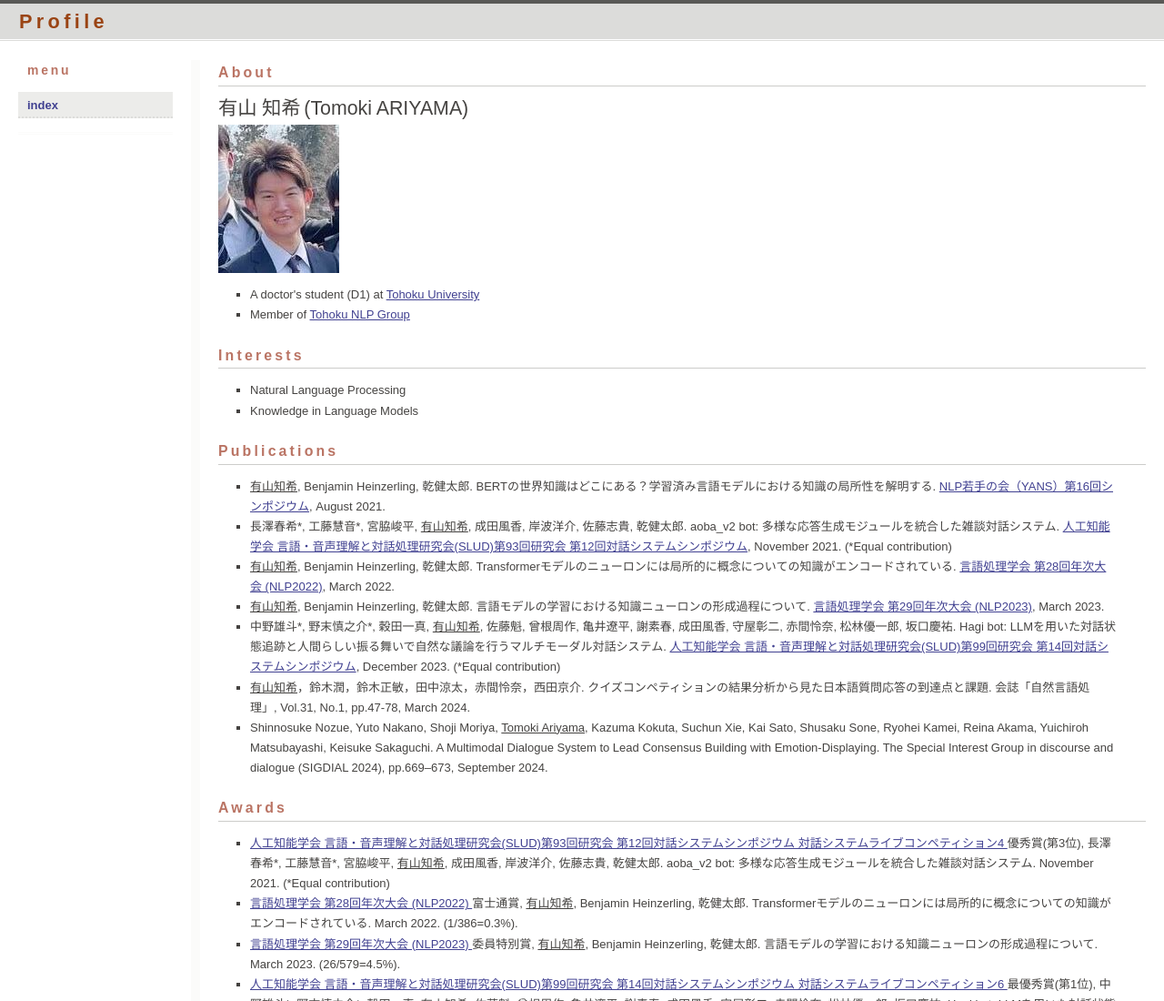
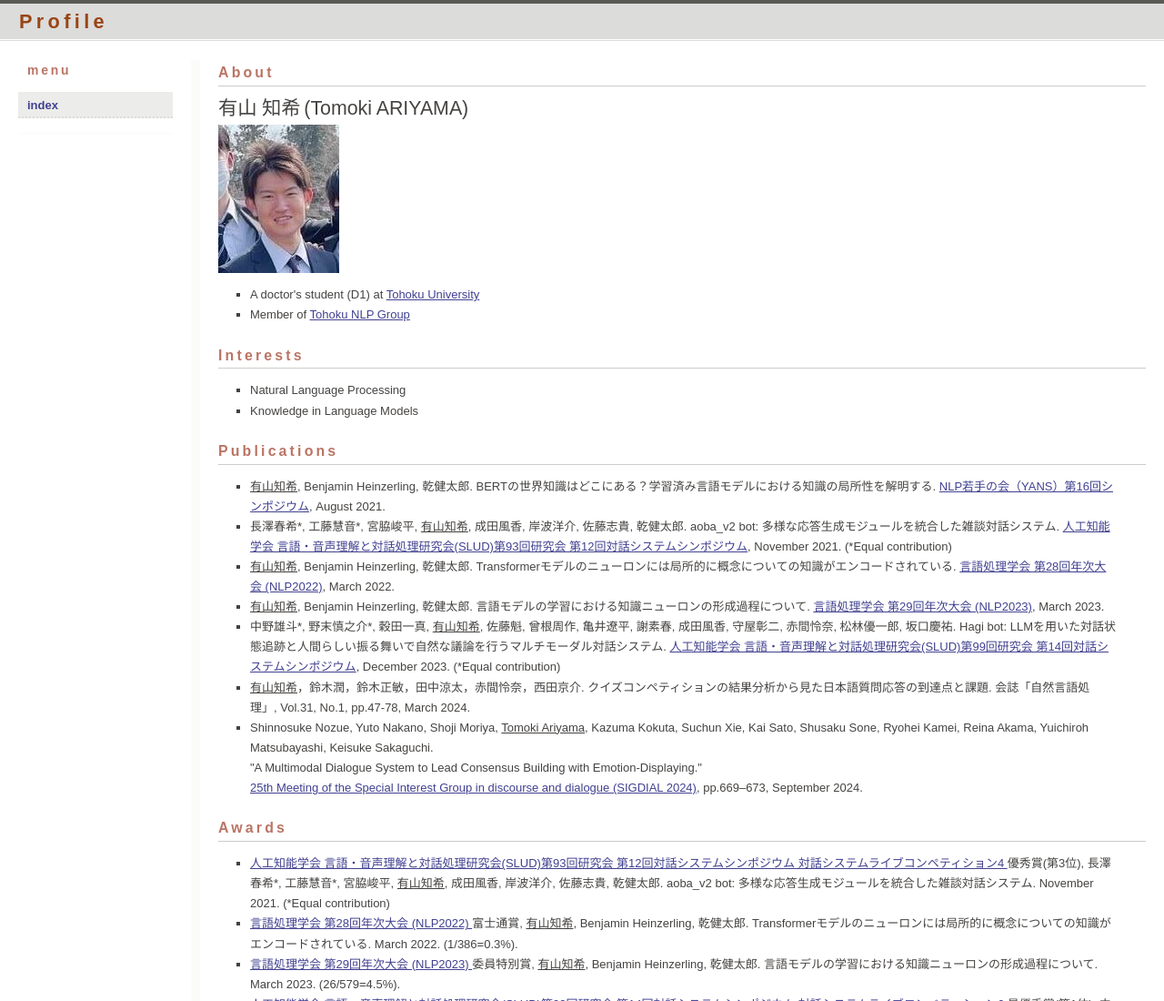
Before and after one commit to tomokiariyama/tomokiariyama.github.io, a plain HTML site: page index.html in a window 1280 px wide. Shown: the top 1100 px of the page at 91% size. Drawn offline with Linux system fonts and the light colour scheme.

Commit message:
updated Publications

```diff
--- a/index.html
+++ b/index.html
@@ -111,8 +111,11 @@
     </li>
     <li>
       Shinnosuke Nozue, Yuto Nakano, Shoji Moriya, <u>Tomoki Ariyama</u>, Kazuma Kokuta, Suchun Xie, Kai Sato, Shusaku Sone, Ryohei Kamei, Reina Akama, Yuichiroh Matsubayashi, Keisuke Sakaguchi.
-      A Multimodal Dialogue System to Lead Consensus Building with Emotion-Displaying.
-      The Special Interest Group in discourse and dialogue (SIGDIAL 2024), pp.669–673, September 2024.
+      <br>
+      "A Multimodal Dialogue System to Lead Consensus Building with Emotion-Displaying."
+      <br>
+      <a href="https://2024.sigdial.org/">
+        25th Meeting of the Special Interest Group in discourse and dialogue (SIGDIAL 2024)</a>, pp.669–673, September 2024.
     </li>
   </ul>
 </p>
```
